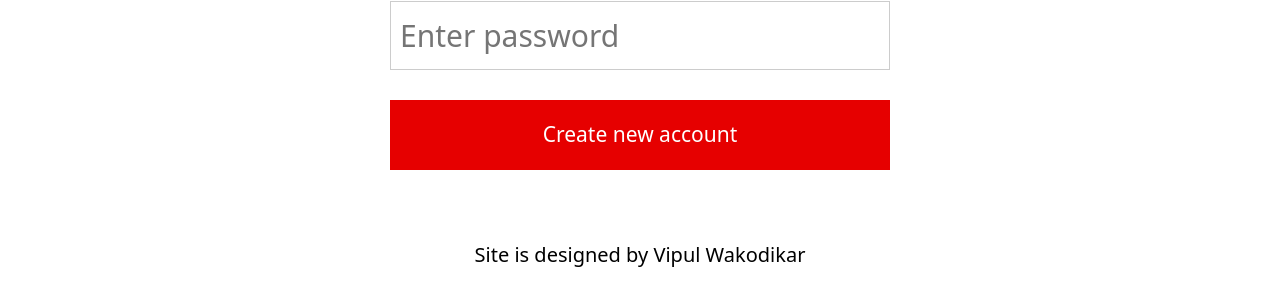
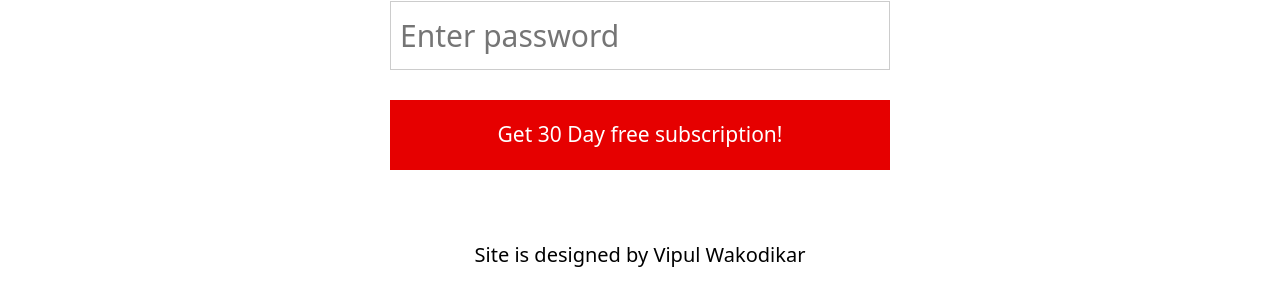
Before and after one commit to Vipul-Wakodikar/Netflix-clone, a plain HTML site: page signin.html in a window 1280 px wide. Shown: the part 343-648 px from the top of the page. Drawn offline with nearby package versions, Linux system fonts and the light colour scheme; a web font is replaced by a local one.

Commit message:
label update

```diff
--- a/signin.html
+++ b/signin.html
@@ -28,7 +28,7 @@
 			<span><strong>Email:</strong></span><p id = "result-email"></p>
 			<form action = "https://youtu.be/dQw4w9WgXcQ">
 				<input class = "form-width" type = "password" id="password" name="password" placeholder= "Enter password" required> </input>
-				<div class = "some-space"><button class = "btnstyle3" >Create new account</button></div>
+				<div class = "some-space"><button class = "btnstyle3" >Get 30 Day free subscription!</button></div>
 			</form>
 		</div>
 		<p class = "content3"> Site is designed by Vipul Wakodikar </p>
```
